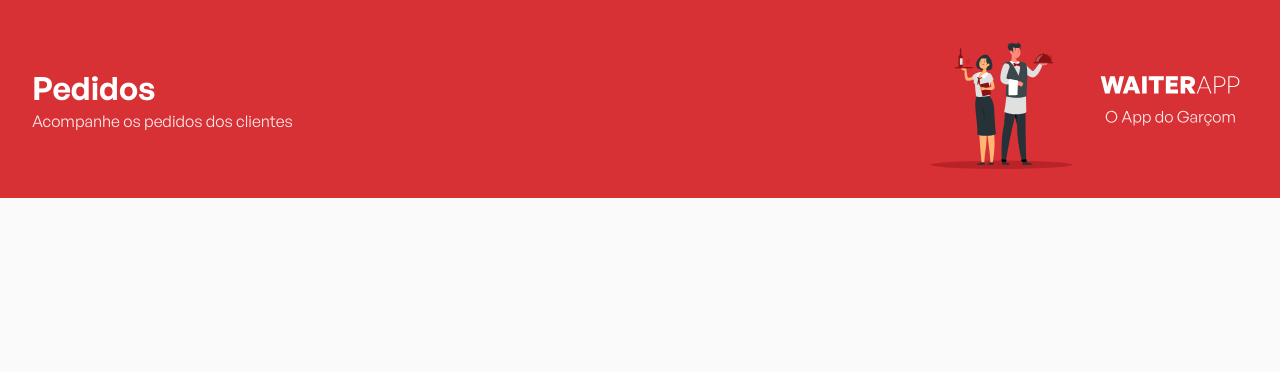
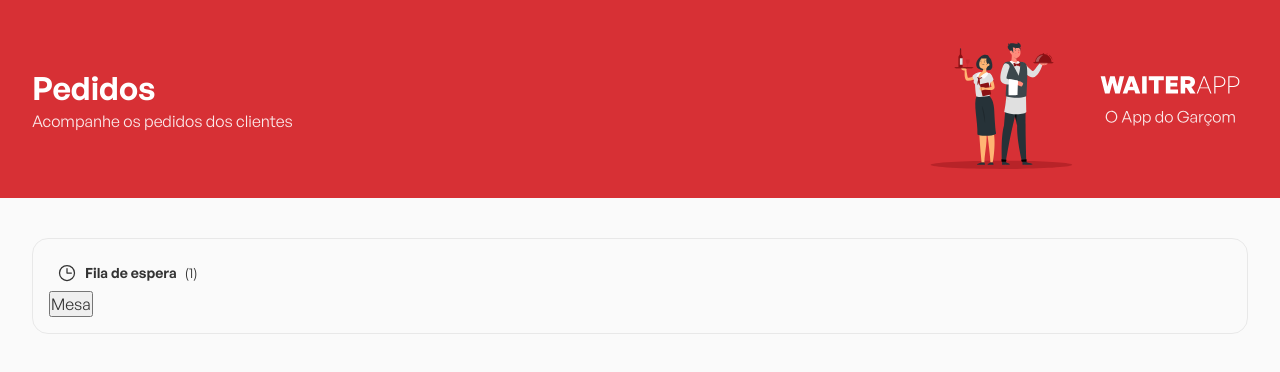
Before and after one commit to WGS-94/WaiterApp, a React (Vite) app in the folder web/: page / in a window 1280 px wide. Shown: the top 372 px of the page. Built offline with nearby package versions, Linux system fonts and the light colour scheme.

Commit message:
:sparkles: Create Order component

```diff
--- a/web/package.json
+++ b/web/package.json
@@ -9,6 +9,7 @@
     "preview": "vite preview"
   },
   "dependencies": {
+    "phosphor-react": "^1.4.1",
     "react": "^18.2.0",
     "react-dom": "^18.2.0",
     "styled-components": "^5.3.6"
--- a/web/src/App.tsx
+++ b/web/src/App.tsx
@@ -1,10 +1,12 @@
 import { Header } from './components/Header';
+import { Orders } from './components/Orders';
 import { GlobalStyles } from './styles/GlobalStyles';
 
 export function App() {
   return (
     <div className="App">
       <Header />
+      <Orders />
       <GlobalStyles />
     </div>
   );
--- /dev/null
+++ b/web/src/components/Orders/index.tsx
@@ -0,0 +1,20 @@
+import { Clock } from 'phosphor-react';
+import * as S from './styles';
+
+export function Orders() {
+  return (
+    <S.Container>
+      <S.Board>
+        <header>
+          <Clock size={20} />
+          <strong>Fila de espera</strong>
+          <span>(1)</span>
+        </header>
+
+        <S.OrdersContainer>
+          <button>Mesa </button>
+        </S.OrdersContainer>
+      </S.Board>
+    </S.Container>
+  );
+}
--- /dev/null
+++ b/web/src/components/Orders/styles.ts
@@ -0,0 +1,25 @@
+import styled from 'styled-components';
+
+export const Container = styled.div`
+  width: 100%;
+  max-width: 1216px;
+  margin: 40px auto;
+`;
+
+export const Board = styled.div`
+  padding: 1rem;
+  border: 1px solid rgba(204, 204, 204, 0.4);
+  border-radius: 16px;
+
+  header {
+    padding: 8px;
+    font-size: 14px;
+    display: flex;
+    align-items: center;
+    gap: 8px;
+  }
+`;
+
+export const OrdersContainer = styled.div`
+
+`;
```
Also changed, not shown: 1 other file (tests, documents, lock files or other folders).
